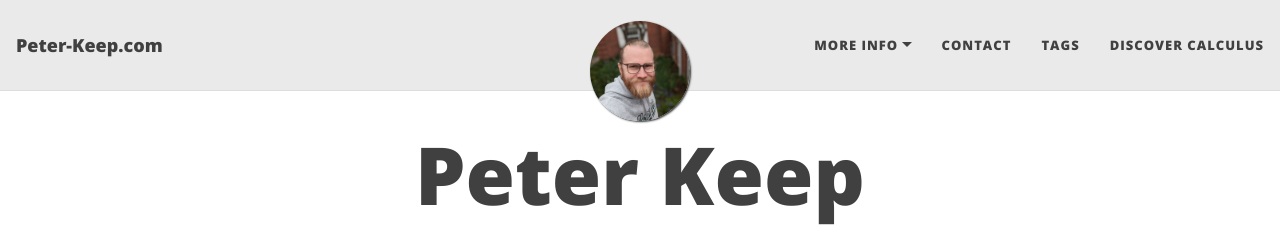
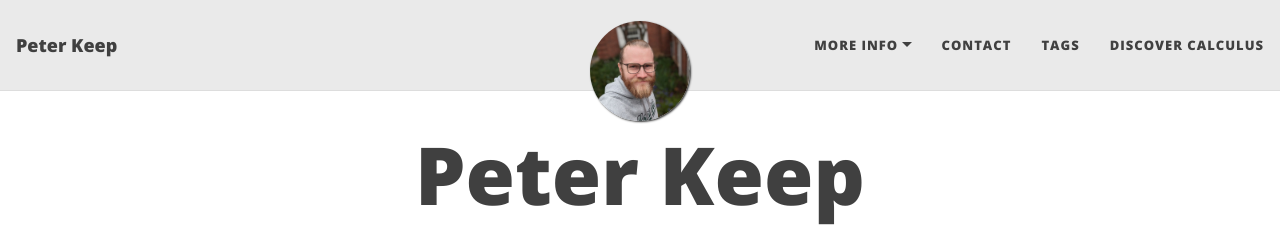
Before and after one commit to peterkeep/peterkeep.github.io, a Jekyll site: the page built from index.html, in a window 1280 px wide. Shown: the top 229 px of the page. Built offline with Jekyll 4.4.1, drawn with Linux system fonts in a browser that asks for light colours; the list of posts is cut into pages by our own code.

Commit message:
change name back

```diff
--- a/_config.yml
+++ b/_config.yml
@@ -10,7 +10,7 @@
 ############################
 
 # Name of website
-title: Peter-Keep.com
+title: Peter Keep
 
 # Your name to show in the footer
 author: Peter Keep
```
